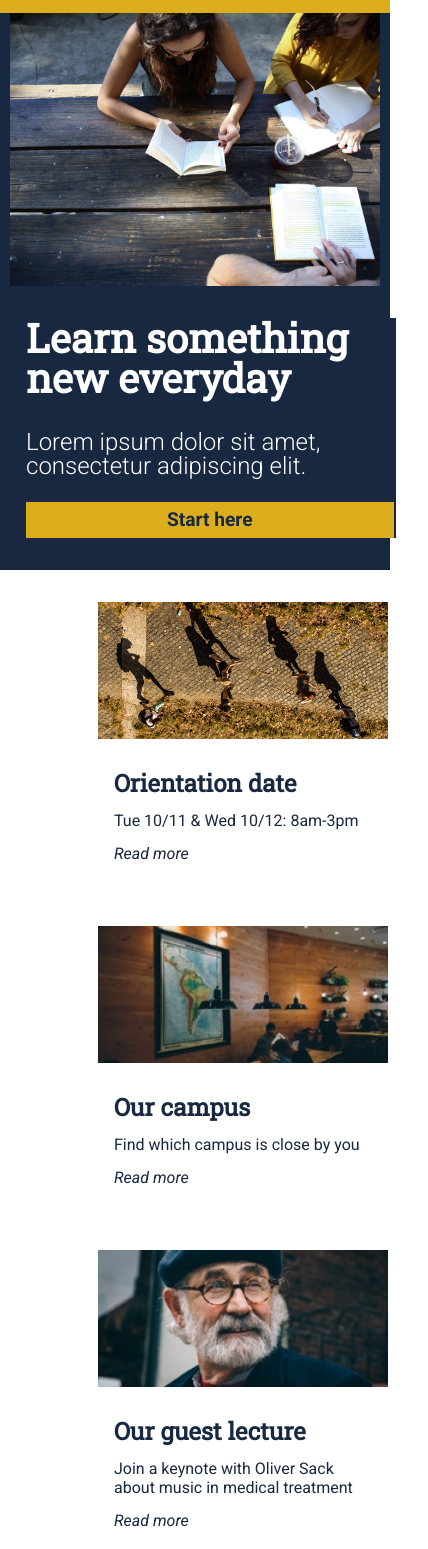
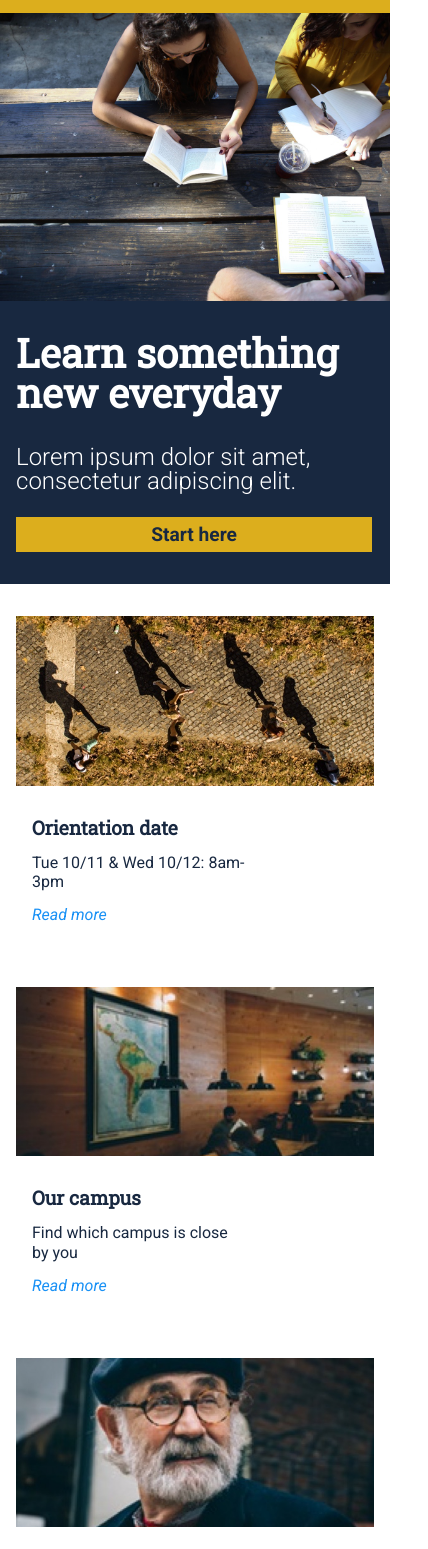
Before and after one commit to Greenka236/Colmar_Academy, a plain HTML site: page index.html in a window 390 px wide. Shown: the part 51-1600 px from the top of the page, 428 px wide, since content can reach past the window. Drawn offline with Linux system fonts and the light colour scheme.

Commit message:
Responsiveness

```diff
--- a/index.html
+++ b/index.html
@@ -60,7 +60,7 @@
           <img class="desktop" src="./resources/images/information-orientation.jpg" alt="People walking on the sun">
           <img class="mobile" src="./resources/images/information-orientation-mobile.jpg" alt="People walking on the sun">
           <div class="text">
-            <h3>Orientation date</h3>
+            <h4>Orientation date</h4>
             <p>Tue 10/11 & Wed 10/12: 8am-3pm</p>
             <a href="#">Read more</a>
           </div>
@@ -70,7 +70,7 @@
           <img class="desktop" src="./resources/images/information-campus.jpg" alt="Study room at campus">
           <img class="mobile" src="./resources/images/information-campus-mobile.jpg" alt="Study room at campus">
           <div class="text">
-            <h3>Our campus</h3>
+            <h4>Our campus</h4>
             <p>Find which campus is close by you</p>
             <a href="#">Read more</a>
           </div>
@@ -80,7 +80,7 @@
           <img class="desktop" src="./resources/images/information-guest-lecture.jpg" alt="Portrait of a guest lecturer.">
           <img class="mobile" src="./resources/images/information-guest-lecture-mobile.jpg" alt="Portrait of a guest lecturer.">
           <div class="text">
-            <h3>Our guest lecture</h3>
+            <h4>Our guest lecture</h4>
             <p>Join a keynote with Oliver Sack about music in medical treatment</p>
             <a href="#">Read more</a>
           </div>
@@ -162,7 +162,7 @@
         <article class="small highlight">
           <img src="./resources/images/thesis-fisma.jpg" alt="Sketching notes on the paper">
             <div class="text">
-              <h3>Fisma: Design and Prototype</h3>
+              <h4>Fisma: Design and Prototype</h4>
               <p>Designer showcase of new prototype product</p>
             </div>
         </article>
@@ -170,7 +170,7 @@
         <article class="small no-border">
           <img src="./resources/images/thesis-now-and-then.jpg" alt="New York in the fog">
             <div class="text">
-              <h3>Now and then</h3>
+              <h4>Now and then</h4>
               <p>Research study about New York</p>
             </div>
         </article>
--- a/resources/css/style.css
+++ b/resources/css/style.css
@@ -47,8 +47,15 @@ h3 {
   font-family: "Roboto Slab", serif;
 }
 
+h4 {
+  font-size: 1.2rem;
+  font-weight: bold;
+  font-family: "Roboto Slab", serif;
+}
+
 h6 {
   font-size: 1rem;
+  font-style: italic;
 }
 
 p {
@@ -86,7 +93,7 @@ nav span a{
   font-style: normal;
 }
 
-@media only screen and (max-width:650px) {
+@media only screen and (max-width:808px) {
   nav {
     width: 75%;
     justify-content: space-around;
@@ -132,7 +139,14 @@ nav span a{
   color: #182840;
 }
 
-@media only screen and (max-width:650px) {
+@media only screen and (max-width:966px) and (min-width:808px) {
+  .banner .text-box {
+    padding: 0 1.5rem;
+  }
+
+}
+
+@media only screen and (max-width:808px) {
   .banner {
     flex-flow: column;
     padding: 0;
@@ -143,8 +157,8 @@ nav span a{
   }
 
   .banner .text-box {
-    margin: 2rem 1rem;
-    width: 100%;
+    padding: 2rem 1rem;
+    width: auto;
   }
 
   .banner h3 {
@@ -153,6 +167,7 @@ nav span a{
 
   .wrapper.flexbox {
     flex-flow: column;
+    padding: 0;
   }
   }
 
@@ -207,10 +222,15 @@ nav span a{
     padding-right: 1rem;
   }
 
+  .small a {
+    color: #1991F5;
+  }
+
   .text {
     display: flex;
     flex-flow: column;
     justify-content: center;
+    width: 60%;
   }
 
   .text p {
@@ -219,18 +239,34 @@ nav span a{
 
   .highlight {
     background-color: #DCAE1D;
+    margin-bottom: 1rem;
   }
 
-@media only screen and (max-width:650px) {
+  .small.highlight a {
+    color: white;
+  }
+
+@media only screen and (max-width:808px) {
+
   .column-articles {
     width: 100%;
   }
+}
+
+@media only screen and (max-width:808px) {
+  .articles {
+    padding: 0;
+  }
+
+  .column-articles {
+    width: auto;
+    margin-left: 0;
+  }
 
   .small {
-    display: flex;
-    flex-flow: column;
     border: solid 0px white;
     margin: 0;
+    flex-flow: column;
   }
 
   .small img {
@@ -283,16 +319,16 @@ nav span a{
   }
 
   .article-grid h6 {
-    margin: 0.5rem 1rem;
+    margin: 1rem 1rem 0.5rem 1rem;
   }
 
   .article-grid p {
     margin: 0 0.5rem 1rem 1rem;
   }
 
-  @media only screen and (max-width:650px) {
+  @media only screen and (max-width:808px) {
     .courses {
-      background-color: white;
+      background-color: #182840;;
       border-top: 1px solid lightgrey;
       border-bottom: 1px solid lightgrey;
     }
@@ -306,7 +342,7 @@ nav span a{
 
     .mobile.grid h3{
       padding: 1rem;
-      background-color: lightgrey;
+      background-color: white;
       margin-bottom: 0.5rem;
     }
   }
@@ -336,7 +372,7 @@ video {
   border: 0px solid white;
 }
 
-@media only screen and (max-width:650px) {
+@media only screen and (max-width:808px) {
   .thesis h2 {
     padding: 2rem 0 1rem 0;
   }
@@ -357,13 +393,13 @@ footer {
 }
 
 /* General media queries */
-@media only screen and (min-width:650px) {
+@media only screen and (min-width:808px) {
   .mobile {
     display: none;
   }
 }
 
-@media only screen and (max-width:650px) {
+@media only screen and (max-width:808px) {
   .desktop, .grid.wrapper.flexbox {
     display: none;
   }
```
